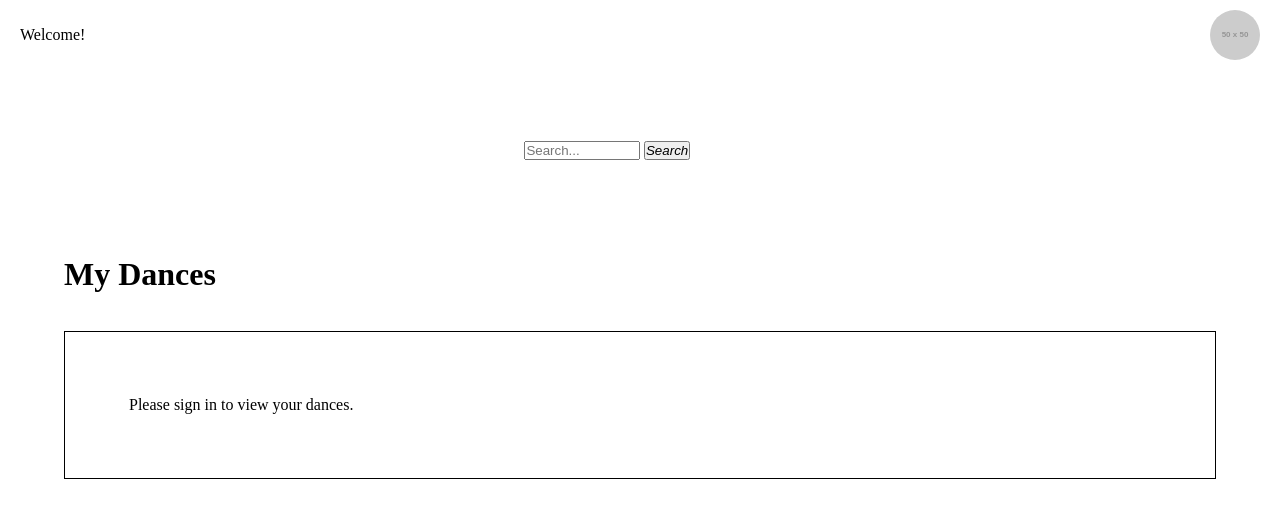
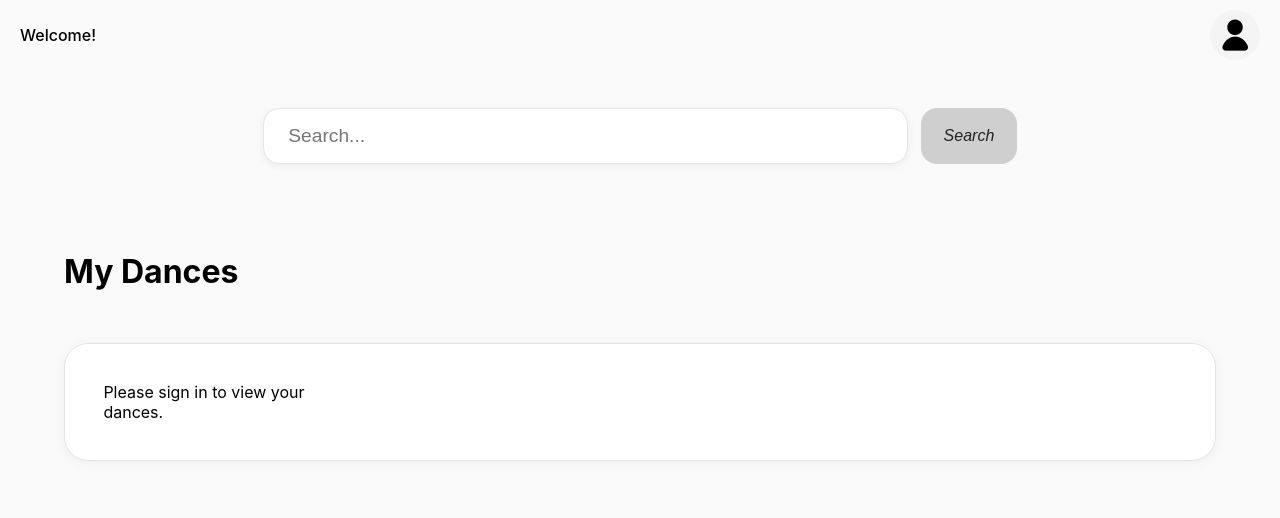
Before and after one commit to mitra-123/DanceLibrary, a Flask app: page / in a window 1280 px wide. Shown: the top 518 px of the page. Run offline with Flask 3, Linux system fonts and the light colour scheme; grey boxes labelled with a size stand in for pictures from a placeholder-image service; some libraries are stand-ins or nearby versions.

Commit message:
Added new updates to project

```diff
--- a/backend/app.py
+++ b/backend/app.py
@@ -42,6 +42,7 @@ def init_db():
             duration INTEGER,
             music TEXT,
             video_url TEXT,
+            thumbnail TEXT,
             notes TEXT,
             FOREIGN KEY(user_id) REFERENCES users(id)
         )
@@ -125,6 +126,7 @@ def add_dance():
     duration = request.form.get("duration")
     music = request.form.get("music")
     notes = request.form.get("notes")
+    thumbnail = request.form.get("thumbnail")
 
     if not user_id or not name:
         return jsonify({"message": "user_id and name are required"}), 400
@@ -139,9 +141,9 @@ def add_dance():
 
     conn = get_db()
     conn.execute("""
-        INSERT INTO dances (user_id, name, style, difficulty, duration, music, video_url, notes)
-        VALUES (?, ?, ?, ?, ?, ?, ?, ?)
-    """, (user_id, name, style, difficulty, duration, music, video_url, notes))
+       INSERT INTO dances (user_id, name, style, difficulty, duration, music, video_url, thumbnail, notes)
+       VALUES (?, ?, ?, ?, ?, ?, ?, ?, ?)
+    """, (user_id, name, style, difficulty, duration, music, video_url, thumbnail, notes))
     conn.commit()
     conn.close()
 
--- a/backend/static/script.js
+++ b/backend/static/script.js
@@ -22,12 +22,16 @@ closeVideoBtn.addEventListener("click", () => {
 
 document.querySelector(".dances-container").addEventListener("click", (e) => {
   const card = e.target.closest(".dance-card");
-    if(!card) return;
+  if (!card) return;
 
-    if (e.target.closest(".card-meanu")) return;
+  // prevent video opening on menu clicks
+  if (e.target.closest(".card-menu")) return;
+  if (e.target.classList.contains("menu-btn")) return;
+  if (e.target.classList.contains("edit-btn")) return;
+  if (e.target.classList.contains("delete-btn")) return;
+  if (e.target.classList.contains("bulk-checkbox")) return;
 
   if (!requireAuth()) return;
-
 
   const danceId = card.dataset.id;
   const dance = allDances.find(d => d.id == danceId);
@@ -37,15 +41,12 @@ document.querySelector(".dances-container").addEventListener("click", (e) => {
       return;
   }
 
-
-        videoSource.src = `${dance.video_url}`;
+  videoSource.src = dance.video_url;
   videoTitle.textContent = dance.name;
-
 
   videoPlayer.load();
   videoModal.classList.remove("hidden");
   videoPlayer.play();
-
 });
 
 document.getElementById("save-dance").addEventListener("click", addDance);
@@ -268,6 +269,8 @@ if (e.target.classList.contains("edit-btn")) {
 
 });
 
+
+
 function renderDances(dances) {
     const container = document.querySelector(".dances-container");
     const showActions = currentUser.id !== null;
@@ -296,7 +299,7 @@ function renderDances(dances) {
             </div>
         </div>
     ` : ""}
-    <img src="https://placehold.co/120" alt="${dance.name}">
+    <img src="${dance.thumbnail || 'https://placehold.co/600x400'}" alt="${dance.name}">
     <h3>${dance.name}</h3>
     <p>${dance.style || ""}</p>
     `;
@@ -325,23 +328,37 @@ async function loadDances() {
     allDances = await res.json();
     renderDances(allDances);
 }
+function generateThumbnail(videoFile, callback) {
+  const video = document.createElement("video");
+  video.src = URL.createObjectURL(videoFile);
 
+  video.addEventListener("loadedmetadata", () => {
+    video.currentTime = 1; // seek to 1s
+  });
+
+  video.addEventListener("seeked", () => {
+    const canvas = document.createElement("canvas");
+    canvas.width = 600;
+    canvas.height = 400;
+    const ctx = canvas.getContext("2d");
+    ctx.drawImage(video, 0, 0, canvas.width, canvas.height);
+    callback(canvas.toDataURL());
+  });
+}
 async function addDance() {
   if (!currentUser.id) return;
 
   const danceName = document.getElementById("dance-name").value.trim();
-    const danceVideo = document.getElementById("dance-video").files[0];
+  const videoFile = document.getElementById("dance-video").files[0];
 
-    if (!danceName) {
-        alert("Dance name is required");
+  if (!danceName || !videoFile) {
+      alert("Name + video required.");
       return;
   }
 
-    if (!danceVideo) {
-        alert("Dance video is required");
-        return;
-    }
-
+  // Generate thumbnail first
+  generateThumbnail(videoFile, async (thumbnail) => {
+      // Build FormData to send video + dance info
       const formData = new FormData();
       formData.append("user_id", currentUser.id);
       formData.append("name", danceName);
@@ -349,12 +366,12 @@ async function addDance() {
       formData.append("difficulty", document.getElementById("dance-difficulty").value);
       formData.append("duration", Number(document.getElementById("dance-duration").value));
       formData.append("music", document.getElementById("dance-music").value);
+      formData.append("video", videoFile);
       formData.append("notes", document.getElementById("dance-notes").value);
+      formData.append("thumbnail", thumbnail); // now properly defined
 
-    if (danceVideo) {
-        formData.append("video", danceVideo);
-    }
-
+      console.log("Submitting dance", danceName, videoFile, formData);
+      // Send to backend
       const res = await fetch("/dances", {
           method: "POST",
           body: formData
@@ -362,13 +379,16 @@ async function addDance() {
 
       if (!res.ok) {
           const data = await res.json();
-        alert(data.message || "Failed to add dance");
+          alert(data.message || "Failed to add dance.");
           return;
       }
 
-    addDanceModal.classList.add("hidden");
+      // Close modal & reload dances
+      document.getElementById("add-dance-modal").classList.add("hidden");
       loadDances();
+  });
 }
+
 
 async function updateDance(){
     const dance = {
@@ -502,7 +522,5 @@ function filterDances() {
     filterDances();
   });
 
-
   updateNavbar();
-
 });
--- a/backend/static/style.css
+++ b/backend/static/style.css
@@ -29,24 +29,42 @@
 
 
 /* Search Bar & Filters */
-.search{
+.search {
     display: flex;
+    justify-content: center;
     align-items: center;
-    padding: 2% 5%;
-    justify-content: center;
-    height: 10em;
+    gap: 1rem;
+    padding: 3% 5%;
 }
 
-.search-bar{
-    width: 50%;
-    height: 50%;
-
+#search-form {
+    display: flex;
+    width: 80%;
+    justify-content: center;
+    align-items: center;
 }
 
-.search-button{
-    cursor: pointer;
+.search-bar {
+    width: 100%;
+    height: 3.5rem;
+    padding: 1rem 1.5rem;
+    font-size: 1.2rem;
+    border-radius: 1rem;
+    border: 1px solid var(--border);
+    background: var(--card-bg);
+    box-shadow: 0 2px 8px rgba(0,0,0,0.06);
 }
 
+.search button {
+    height: 3.5rem;
+    padding: 0 1.4rem;
+    border-radius: 1rem;
+    border: none;
+    background: var(--accent);
+    font-size: 1rem;
+    cursor: pointer;
+    white-space: nowrap;
+}
 .filters {
     display: flex;
     gap: 0.5rem;
@@ -83,10 +101,18 @@
 
 }
 
-
+.dance-card {
+    width: 14rem;              /* fixed width */
+    height: 18rem;             /* fixed height */
+    display: flex;
+    flex-direction: column;
+    justify-content: flex-start;
+    align-items: center;
+    overflow: hidden;
+}
 
 /* dances section */
-.dances-container{
+/*.dances-container{
     display: grid;
     grid-template-columns: repeat(auto-fit, minmax(10rem, 1fr));
     justify-content: center;
@@ -97,9 +123,15 @@
     margin-left: 5%;
     margin-right: 5%;
     gap: 1rem;
-    justify-items: start; /* make cards align to the left */
+    justify-items: start; /* make cards align to the left
     align-items: start;
 
+}
+*/
+.dances-container {
+    display: grid;
+    grid-template-columns: repeat(auto-fill, minmax(14rem, 1fr));
+    gap: 1.5rem;
 }
 
 .dance-card {
@@ -118,12 +150,19 @@
     transform: scale(1.03);
 }
 
-.dance-card img {
+/*.dance-card img {
     border-radius: 0.6rem;
     margin-bottom: 0.5rem;
-    width: 100%; /* make image fill card width */
-    height: auto; /* maintain aspect ratio */
-    object-fit: cover; /* crop nicely if needed */
+    width: 100%; /* make image fill card width
+    height: auto; /* maintain aspect ratio
+    object-fit: cover; /* crop nicely if needed
+}*/
+
+.dance-card img {
+    width: 100%;
+    height: 9rem;
+    object-fit: cover;
+    border-radius: 0.75rem;
 }
 
 /* Optional: dance name and style */
@@ -268,3 +307,178 @@
     left: 0.5rem;
     transform: scale(1.2);
   }
+
+  /* --------------------------- */
+/* 🌟 Modern Neutral Theme      */
+/* --------------------------- */
+
+:root {
+    --bg: #fafafa;
+    --card-bg: #ffffff;
+    --border: #e5e5e5;
+    --text: #222;
+    --soft: #f4f4f4;
+    --accent: #cfcfcf;
+}
+
+/* Page background */
+body {
+    background: var(--bg);
+    font-family: "Inter", sans-serif;
+}
+
+
+/* --------------------------- */
+/* 🔍 Search Bar Improvements   */
+/* --------------------------- */
+.search {
+    display: flex;
+    flex-direction: column;
+    align-items: center;
+    padding: 3% 5%;
+}
+
+.search-bar {
+    width: 70%;
+    height: 3.5rem;
+    padding: 1rem 1.5rem;
+    font-size: 1.2rem;
+    border-radius: 1rem;
+    border: 1px solid var(--border);
+    background: var(--card-bg);
+    box-shadow: 0 2px 8px rgba(0,0,0,0.06);
+}
+
+/* Search button soft styling */
+.search button {
+    margin-left: 0.8rem;
+    padding: 0.9rem 1.4rem;
+    border-radius: 1rem;
+    border: none;
+    background: var(--accent);
+    color: var(--text);
+    cursor: pointer;
+    font-size: 1rem;
+    transition: 0.2s;
+}
+
+.search button:hover {
+    opacity: 0.8;
+}
+
+
+
+/* --------------------------- */
+/* 🕺 Dances Container Styling  */
+/* --------------------------- */
+
+.dances-container {
+    background: var(--card-bg);
+    border: 1px solid var(--border);
+    border-radius: 1.5rem;           /* <-- Rounded corners */
+    padding: 3%;
+    margin: 2% 5%;
+    box-shadow: 0 2px 12px rgba(0,0,0,0.05);
+}
+
+/* Cards look cleaner */
+.dance-card {
+    background: var(--soft);
+    border-radius: 1rem;
+    padding: 1rem;
+    box-shadow: 0 2px 8px rgba(0,0,0,0.05);
+    transition: transform .2s, box-shadow .2s;
+}
+
+.dance-card:hover {
+    transform: scale(1.02);
+    box-shadow: 0 4px 14px rgba(0,0,0,0.08);
+}
+
+/* Cover images */
+.dance-card img {
+    border-radius: 0.75rem;
+    height: 140px;
+    object-fit: cover;
+    width: 100%;
+}
+
+
+
+/* --------------------------- */
+/* 👤 Navbar Avatar Image Fix   */
+/* --------------------------- */
+
+.nav-avatar {
+    width: 50px;
+    height: 50px;
+    border-radius: 50%;
+    background: var(--soft);
+    cursor: pointer;
+    transition: 0.2s;
+}
+
+.nav-avatar:hover {
+    opacity: 0.8;
+}
+
+
+
+/* --------------------------- */
+/* 🪟 Modal Soft Styling        */
+/* --------------------------- */
+
+.modal-content {
+    background: var(--card-bg);
+    border-radius: 1.25rem;
+    padding: 2rem;
+    box-shadow: 0 4px 20px rgba(0,0,0,0.2);
+}
+
+.modal-content input {
+    border: 1px solid var(--border);
+    border-radius: 0.75rem;
+    padding: 0.8rem;
+}
+
+
+
+/* --------------------------- */
+/* 🏷️ Filter Chips Restyle      */
+/* --------------------------- */
+
+.filter-chip {
+    background: var(--soft);
+    border-radius: 1rem;
+    padding: 0.4rem 0.8rem;
+}
+
+.filter-chip button {
+    color: #666;
+}
+
+button {
+    background: var(--soft);
+    border: 1px solid var(--border);
+    padding: 0.7rem 1.2rem;
+    border-radius: 0.8rem;
+    cursor: pointer;
+    transition: 0.2s ease;
+    font-size: 1rem;
+}
+
+button:hover {
+    background: var(--accent);
+}
+
+/* Red delete buttons */
+.delete-btn,
+.delete-selected-btn {
+    background: #ffe3e3;
+    color: #a33;
+}
+
+.delete-btn:hover,
+.delete-selected-btn:hover {
+    background: #ffcccc;
+}
--- a/backend/templates/index.html
+++ b/backend/templates/index.html
@@ -10,7 +10,7 @@
 <body>
     <nav class="nav">
         <p class="nav-text">Welcome!</p>
-        <img src="https://placehold.co/50" alt="User Profile Picture" class= "nav-avatar">
+        <img src="{{ url_for('static', filename='images/sign_in.png') }}" class="nav-avatar">
     </nav>
 
     <div class="search">
@@ -66,7 +66,7 @@
             <input id="dance-video" type="file" accept="video/*" />
             <textarea id="dance-notes" placeholder="Notes"></textarea>
 
-            <button id="save-dance">Save Dance</button>
+            <button type="button" id="save-dance">Save Dance</button>
         </div>
     </div>
 
```
Also changed, not shown: backend/database.db, backend/static/images/sign_in.png (added). Lines whose indentation alone changed are shown as unchanged.
